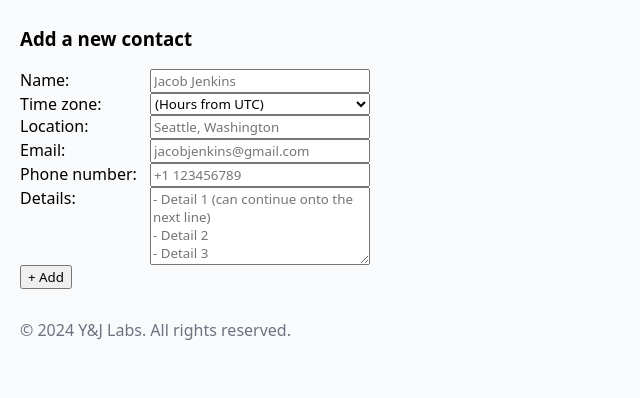
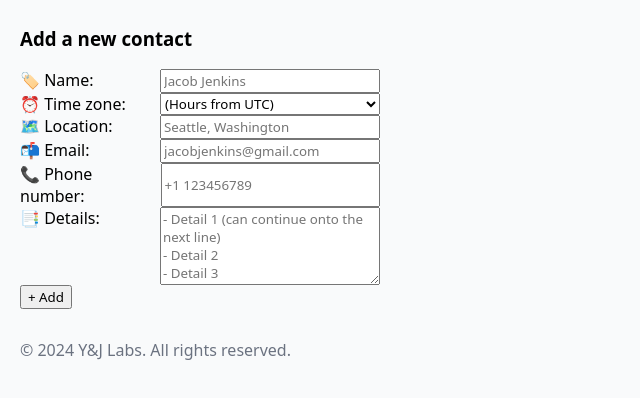
Before and after one commit to yandjlabs/contacts-ptz, a website built with Vite: page src/renderer/index.html in a window 1280 px wide. Shown: the part 78-476 px from the top of the page, without its empty margins (0-640 px from the left). Built offline with nearby package versions, Linux system fonts and the light colour scheme.

Commit message:
feat: add emojis to new contact field names

```diff
--- a/src/renderer/assets/main.css
+++ b/src/renderer/assets/main.css
@@ -42,7 +42,7 @@ header {
 
 /* NEW CONTACT FORM CSS */
 .newcontact-field {
-	width: 350px;
+	width: 360px;
 	display: flex;
 	justify-content: space-between;
 }
--- a/src/renderer/index.html
+++ b/src/renderer/index.html
@@ -18,11 +18,11 @@
 		<form>
 			<h3>Add a new contact</h3>
 			<div class="newcontact-field">
-				<span class="newcontact-field-label">Name:</span>
+				<span class="newcontact-field-label">🏷️ Name:</span>
 				<input class="newcontact-name" type="text" placeholder="Jacob Jenkins" required>
 			</div>
 			<div class="newcontact-field">
-				<span class="newcontact-field-label">Time zone:</span>
+				<span class="newcontact-field-label">⏰ Time zone:</span>
 				<select class="newcontact-timezone" name="timezone" required>
 					<option value="" selected disabled>(Hours from UTC)</option>
 					<option value="+12">+12 hrs</option>
@@ -53,19 +53,19 @@
 				</select>
 			</div>
 			<div class="newcontact-field">
-				<span class="newcontact-field-label">Location:</span>
+				<span class="newcontact-field-label">🗺️ Location:</span>
 				<input class="newcontact-location" type="text" placeholder="Seattle, Washington" required>
 			</div>
 			<div class="newcontact-field">
-				<span class="newcontact-field-label">Email:</span>
+				<span class="newcontact-field-label">📬 Email:</span>
 				<input class="newcontact-email" type="text" placeholder="jacobjenkins@gmail.com">
 			</div>
 			<div class="newcontact-field">
-				<span class="newcontact-field-label">Phone number:</span>
+				<span class="newcontact-field-label">📞 Phone number:</span>
 				<input class="newcontact-phone" type="text" placeholder="+1 123456789">
 			</div>
 			<div class="newcontact-field">
-				<span class="newcontact-field-label">Details: </span>
+				<span class="newcontact-field-label">📑 Details: </span>
 				<textarea class="newcontact-details" rows="4" cols="30"
 				placeholder="- Detail 1 (can continue onto the next line)&#10;- Detail 2&#10;- Detail 3"></textarea>
 			</div>
```
